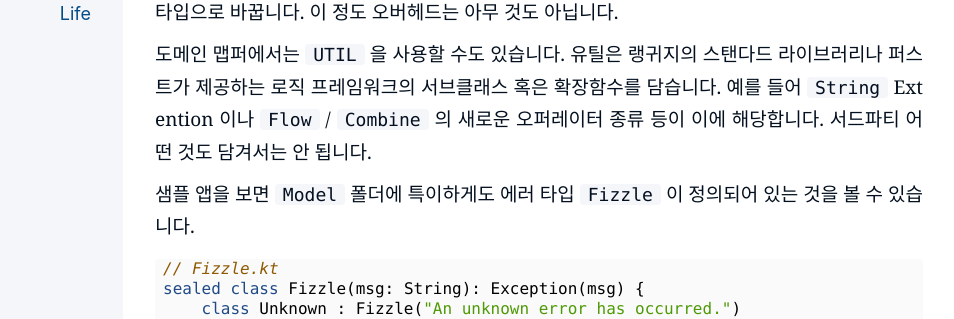
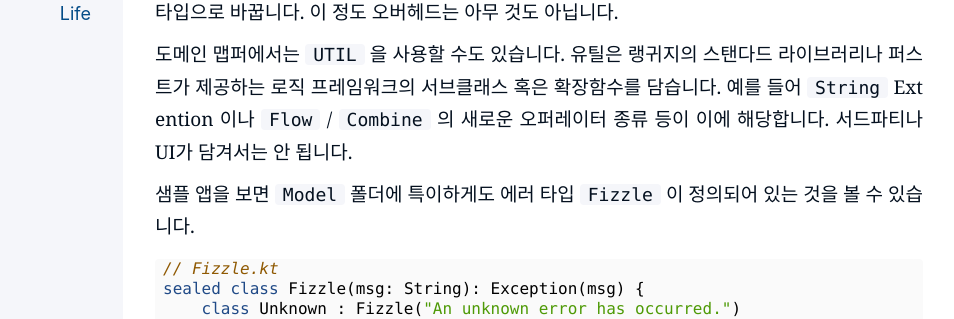
Before and after one commit to kiroshin/kiroshin.github.io, a Jekyll site: the page built from _posts/2024-07-22-hello-pure.md, in a window 1280 px wide and 900 px high, scrolled down 10885 px. Shown: the part 154-473 px from the top of the window, without its empty margins (197-1151 px from the left). Built offline with Jekyll 4.4.1, drawn with Linux system fonts in a browser that asks for light colours.

Commit message:
Update 2024-07-22-hello-pure.md

```diff
--- a/_posts/2024-07-22-hello-pure.md
+++ b/_posts/2024-07-22-hello-pure.md
@@ -395,7 +395,7 @@ private extension HTTPRandomuserAccess.User {
 
 도메인 Entity 는 순수하게 유지하는 것이 정신건강에 좋습니다. 문자열, 숫자, 배열 등 기본 타입으로만 제한하면 다른 타입으로 바꿀 때도 좋습니다. SQLite 나 JSON 을 기준으로 삼아도 괜찮습니다. 저는 엔티티에 `Date` 타입도 사용하지 않습니다. 문자열로 할당했다가 DTO로 매핑할 때 날짜타입으로 바꿉니다. 이 정도 오버헤드는 아무 것도 아닙니다.
 
-도메인 맵퍼에서는 `UTIL` 을 사용할 수도 있습니다. 유틸은 랭귀지의 스탠다드 라이브러리나 퍼스트가 제공하는 로직 프레임워크의 서브클래스 혹은 확장함수를 담습니다. 예를 들어 `String` Extention 이나 `Flow` / `Combine` 의 새로운 오퍼레이터 종류 등이 이에 해당합니다. 서드파티 어떤 것도 담겨서는 안 됩니다.
+도메인 맵퍼에서는 `UTIL` 을 사용할 수도 있습니다. 유틸은 랭귀지의 스탠다드 라이브러리나 퍼스트가 제공하는 로직 프레임워크의 서브클래스 혹은 확장함수를 담습니다. 예를 들어 `String` Extention 이나 `Flow` / `Combine` 의 새로운 오퍼레이터 종류 등이 이에 해당합니다. 서드파티나 UI가 담겨서는 안 됩니다.
 
 샘플 앱을 보면 `Model` 폴더에 특이하게도 에러 타입 `Fizzle` 이 정의되어 있는 것을 볼 수 있습니다.
 
```
